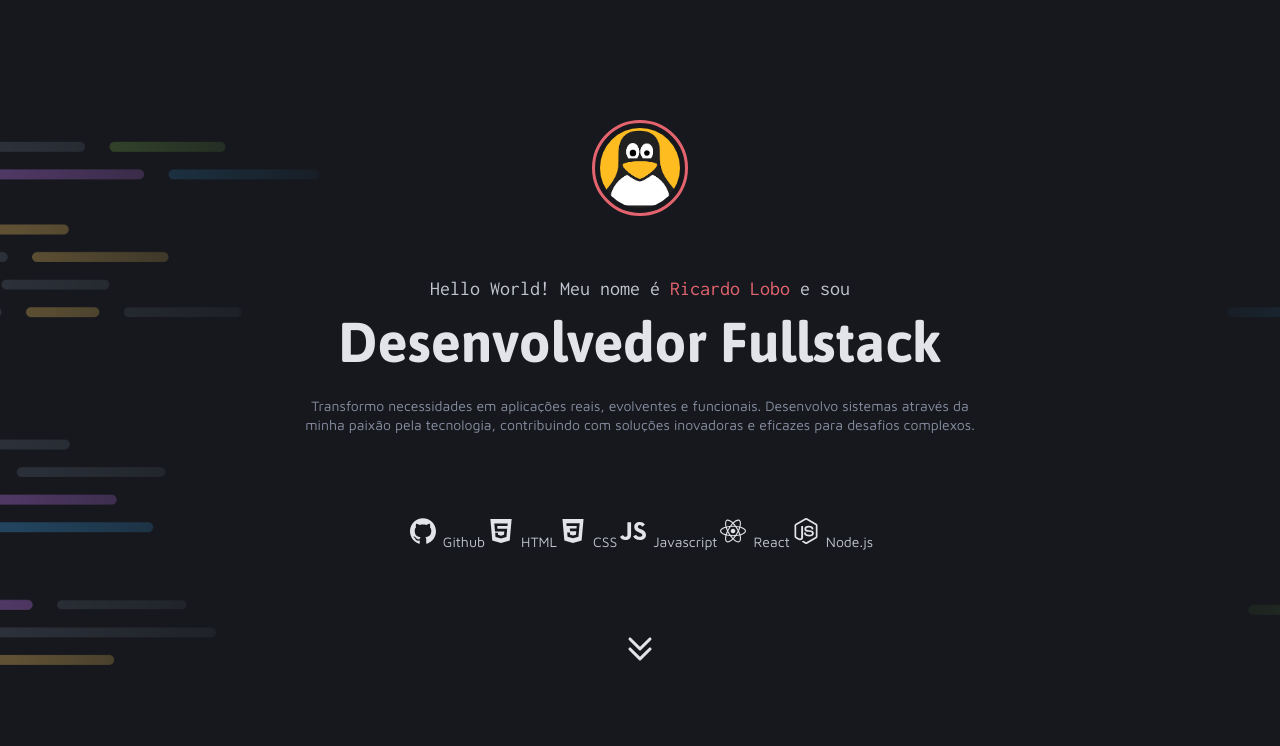
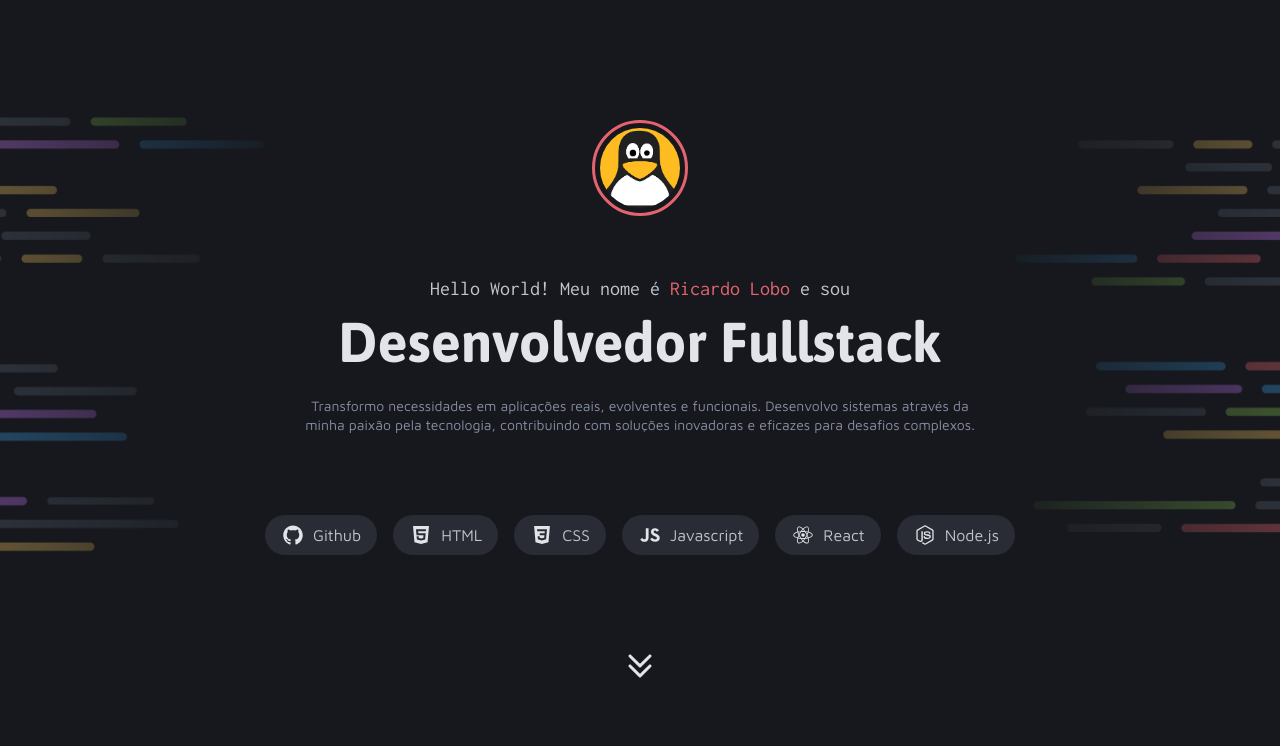
Before and after one commit to rgclobo/fullstack, a plain HTML site: page 07_Portfolio_dev/index.html in a window 1280 px wide. Drawn offline with Linux system fonts and the light colour scheme.

Commit message:
Styling header end

```diff
--- a/07_Portfolio_dev/index.html
+++ b/07_Portfolio_dev/index.html
@@ -62,10 +62,8 @@
 			</ul>
 		</div>
 
-		<a href="#">
-			<span>
+		<a href="#" id="down">
 				<img src="./assets/icons/CaretDoubleDown.svg" alt="">
-			</span>
 		</a>
    </div>
 </body>
--- a/07_Portfolio_dev/styles/header.css
+++ b/07_Portfolio_dev/styles/header.css
@@ -1,6 +1,7 @@
 #profile{
    background-image: url(../assets/bg/Background_Intro.png);
-   background-size: cover;
+   background-size:contain;
+   background-repeat: no-repeat;
 
    display: flex;
    flex-direction: column;
@@ -57,10 +58,36 @@
          }
       }
    }
-
 }
 
 #skills ul{
    display: flex;
    flex-direction: row;
+   column-gap: 16px;
+
+   li{
+      display: flex;
+      align-items: center;
+      column-gap: 8px;
+      background-color: var(--gray-300);
+      padding: 8px 16px;
+      border-radius: 80px;
+
+      img{
+         width: 24px;
+      }
+
+      span{
+         font: var(--text-md);
+         color: var(--gray-500);
+      }
+   }
+
+   .github{
+      fill: red;
+   }
 }
+
+#down{
+   padding-block: 14px 57px;
+}
```
Lines whose indentation alone changed are shown as unchanged.
